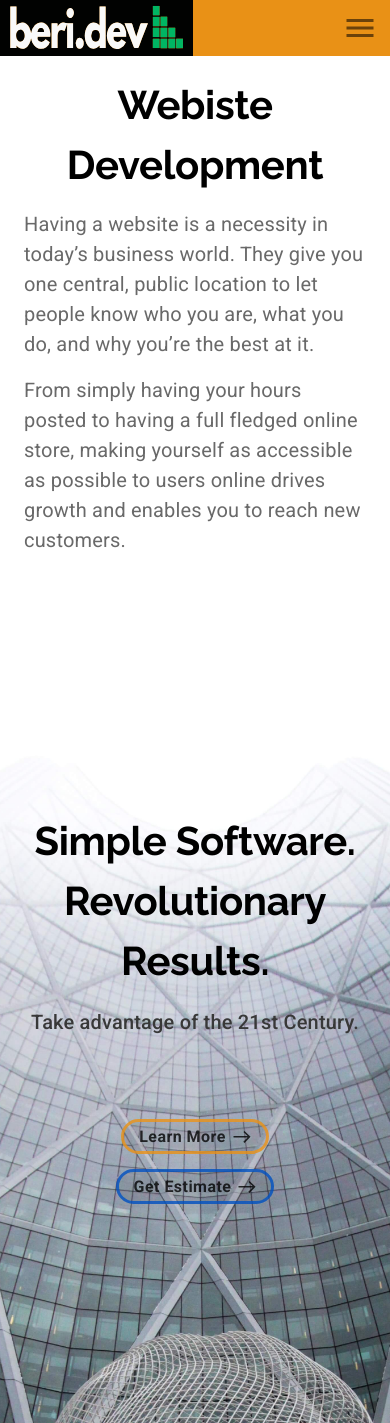
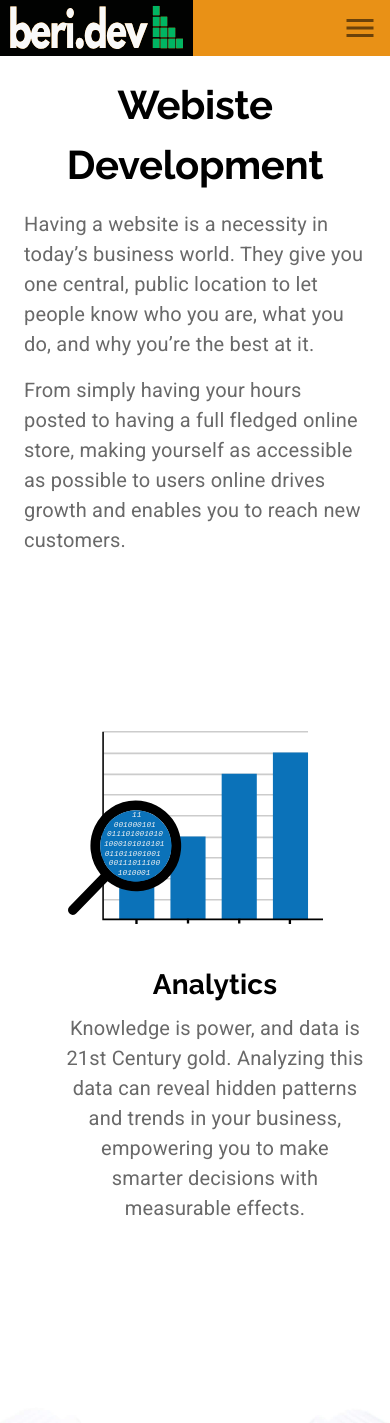
Before and after one commit to HAZberi/tech-company-website, a React (Create React App) app: page /websites in a window 390 px wide. Shown: the top 1423 px of the page. Built offline with nearby package versions, Linux system fonts and the light colour scheme.

Commit message:
Analytics section responsive final

```diff
--- a/src/components/Websites.js
+++ b/src/components/Websites.js
@@ -9,6 +9,7 @@ import Typography from "@material-ui/core/Typography";
 import backArrow from "../assets/backArrow.svg";
 import forwardArrow from "../assets/forwardArrow.svg";
 import CallToAction from "./ui/CallToAction";
+import analyticsGraph from "../assets/analytics.svg";
 
 const useStyles = makeStyles((theme) => ({
   heading: {
@@ -35,9 +36,11 @@ const useStyles = makeStyles((theme) => ({
     },
   },
   itemContainer: {
-    maxWidth: "50em",
+    maxWidth: "30em",
+    marginLeft: "2.5em",
     [theme.breakpoints.down("sm")]: {
       maxWidth: "40rem",
+      marginTop: "2.5rem",
     },
   },
 }));
@@ -94,10 +97,14 @@ const Websites = (props) => {
           </Grid>
           <Grid item>
             <Typography variant="body1" paragraph>
-            Having a website is a necessity in today’s business world. They give you one central, public location to let people know who you are, what you do, and why you’re the best at it.
+              Having a website is a necessity in today’s business world. They
+              give you one central, public location to let people know who you
+              are, what you do, and why you’re the best at it.
             </Typography>
             <Typography variant="body1" paragraph>
-            From simply having your hours posted to having a full fledged online store, making yourself as accessible as possible to users online drives growth and enables you to reach new customers.
+              From simply having your hours posted to having a full fledged
+              online store, making yourself as accessible as possible to users
+              online drives growth and enables you to reach new customers.
             </Typography>
           </Grid>
         </Grid>
@@ -116,17 +123,32 @@ const Websites = (props) => {
                 props.setSelected(null);
               }}
             >
-              <img
-                src={forwardArrow}
-                alt="Forward to Services Page"
-              />
+              <img src={forwardArrow} alt="Forward to Services Page" />
             </IconButton>
           </Grid>
         </Hidden>
       </Grid>
-      <Grid item container direction="row">
-        <Grid item></Grid>
-        <Grid item></Grid>
+      <Grid item container direction="row" alignItems="center" justify={smaller ? "center" : "flex-start"} className={classes.rowContainer}>
+        <Grid item>
+          <img src={analyticsGraph} style={{maxWidth: medium ? 255 : "100%"}} alt="graph with magnifying glass" />
+        </Grid>
+        <Grid item className={classes.itemContainer}>
+          <Grid container direction="column">
+            <Grid item align={smaller ? "center" : "left"}>
+              <Typography variant="h4" gutterBottom>
+                Analytics
+              </Typography>
+            </Grid>
+            <Grid item align={smaller ? "center" : "left"}>
+              <Typography variant="body1">
+                Knowledge is power, and data is 21st Century gold. Analyzing
+                this data can reveal hidden patterns and trends in your
+                business, empowering you to make smarter decisions with
+                measurable effects.
+              </Typography>
+            </Grid>
+          </Grid>
+        </Grid>
       </Grid>
       <Grid item>
         {/* Call to Action Block */}
```
Also changed, not shown: 1 other file (tests, documents, lock files or other folders).
